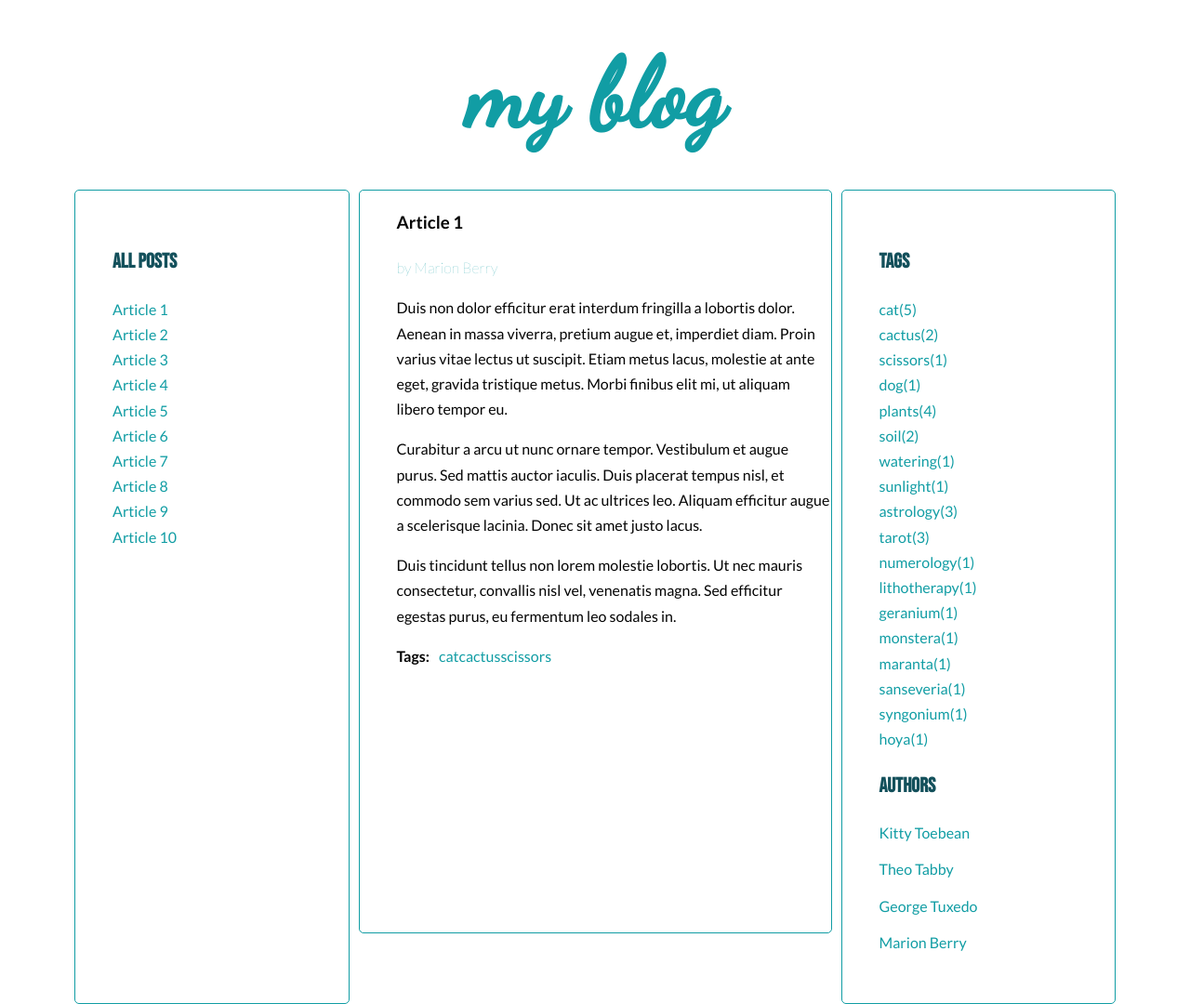
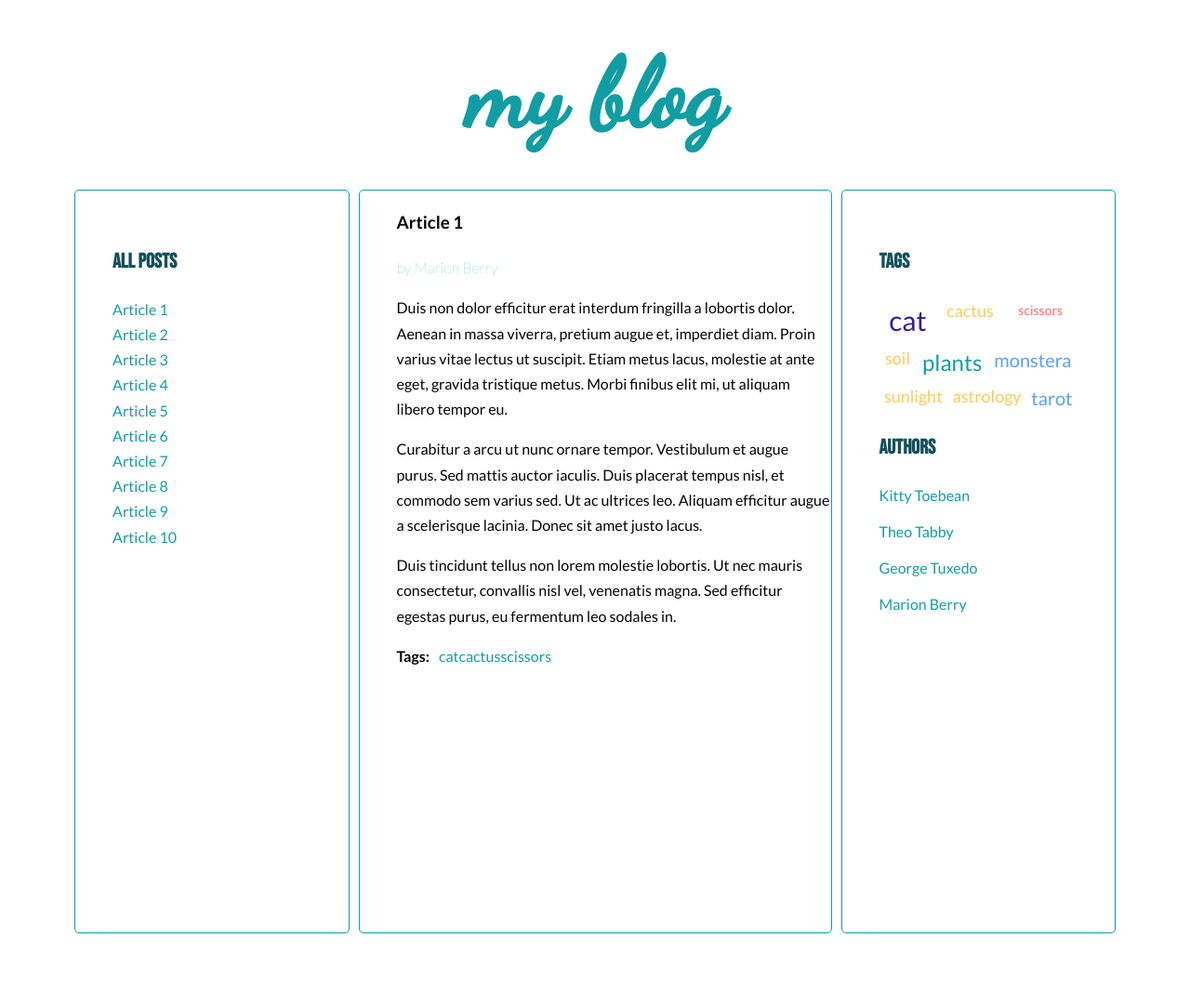
Before and after one commit to sylwiapaprzycka/javascript-blog, a website: page index.html in a window 1280 px wide. Shown: the whole page at 93% size. After the commit the page ends 1004 px from the top, so only its background shows below. Drawn offline with Linux system fonts and the light colour scheme.

Commit message:
Add calculateTahsParams and calculateTagClass function and styles for tags cloud

```diff
--- a/index.html
+++ b/index.html
@@ -32,7 +32,7 @@
                       </ul>
                     </div>
                   </article>
-                  <article class="post" id="article-2" data-tags="cat dog plants" data-author ="Theo Tabby">
+                  <article class="post" id="article-2" data-tags="cat soil plants" data-author ="Theo Tabby">
                     <h3 class="post-title">Article 2</h3>
                     <p class="post-author"></p>
                     <div class="post-content">
@@ -48,7 +48,7 @@
                       </ul>
                     </div>
                   </article>
-                  <article class="post" id="article-3" data-tags="plants soil watering sunlight" data-author ="George Tuxedo">
+                  <article class="post" id="article-3" data-tags="plants soil monstera sunlight" data-author ="George Tuxedo">
                     <h3 class="post-title">Article 3</h3>
                     <p class="post-author"></p>
                     <div class="post-content">
@@ -63,7 +63,7 @@
                       </ul>
                     </div>
                   </article>
-                  <article class="post" id="article-4" data-tags="astrology tarot numerology" data-author ="Kitty Toebean">
+                  <article class="post" id="article-4" data-tags="astrology tarot cat" data-author ="Kitty Toebean">
                     <h3 class="post-title">Article 4</h3>
                     <p class="post-author"></p>
                     <div class="post-content">
@@ -79,7 +79,7 @@
                       </ul>
                     </div>
                   </article>
-                  <article class="post" id="article-5" data-tags="tarot plants lithotherapy" data-author ="Marion Berry">
+                  <article class="post" id="article-5" data-tags="tarot plants monstera" data-author ="Marion Berry">
                     <h3 class="post-title">Article 5</h3>
                     <p class="post-author"></p>
                     <div class="post-content">
@@ -111,7 +111,7 @@
                       </ul>
                     </div>
                   </article>
-                  <article class="post" id="article-7" data-tags="geranium monstera maranta" data-author ="Kitty Toebean">
+                  <article class="post" id="article-7" data-tags="cactus monstera sunlight" data-author ="Kitty Toebean">
                     <h3 class="post-title">Article 7</h3>
                     <p class="post-author"></p>
                     <div class="post-content">
@@ -127,7 +127,7 @@
                       </ul>
                     </div>
                   </article>
-                  <article class="post" id="article-8" data-tags="sanseveria tarot syngonium" data-author ="Theo Tabby">
+                  <article class="post" id="article-8" data-tags="plants tarot sunlight monstera" data-author ="Theo Tabby">
                     <h3 class="post-title">Article 8</h3>
                     <p class="post-author"></p>
                     <div class="post-content">
@@ -143,7 +143,7 @@
                       </ul>
                     </div>
                   </article>
-                  <article class="post" id="article-9" data-tags="cat hoya astrology" data-author ="Marion Barry">
+                  <article class="post" id="article-9" data-tags="cat tarot astrology" data-author ="Marion Barry">
                     <h3 class="post-title">Article 9</h3>
                     <p class="post-author"></p>
                     <div class="post-content">
--- a/js/script.js
+++ b/js/script.js
@@ -47,7 +47,9 @@ const optArticleSelector = '.post',
     optTitleListSelector = '.titles',
     optArticleTagsSelector = '.post-tags .list',
     optArticleAuthorSelector = '.post-author',
-    optTagsListSelector = '.tags.list';
+    optTagsListSelector = '.tags.list',
+    optCloudClassCount = 5,
+    optCloudClassPrefix = 'tag-size-';
 
 function generateTitleLinks(customSelector = ''){
 
@@ -89,6 +91,24 @@ function generateTitleLinks(customSelector = ''){
 }
 
 generateTitleLinks();
+
+function calculateTagsParams(tags) {
+  const params = {max: 0, min: 999999};
+    for (let tag in tags) {
+        params.max = Math.max(tags[tag], params.max);
+        params.min = Math.min(tags[tag], params.min);
+        console.log(tag + ' is used ' + tags[tag] + ' times');
+    }
+  return params;
+}
+
+function caclulateTagClass(count, params) {
+  const normalizedCount = count - params.min;
+  const normalizedMax = params.max - params.min;
+  const percentage = normalizedCount / normalizedMax;
+  const classNumber = Math.floor( percentage * (optCloudClassCount -1) +1);
+  return optCloudClassPrefix + classNumber;
+}
 
 function generateTags(){
   /* [NEW] create a new variable allTags with an empty object */
@@ -145,11 +165,15 @@ function generateTags(){
 
     /* [NEW] create variable for all links HTML code*/
     let allTagsHTML = '';
+    const tagsParams = calculateTagsParams(allTags);
+    console.log('tagsParams:', tagsParams);
 
       /* [NEW] START LOOP: for each tag in allTags: */
       for (let tag in allTags) {
         /* [NEW] generate code of a link and add it to allTagsHTML */
-        allTagsHTML += '<li><a href="#tag-' + tag + '"><span>' + tag + '(' + allTags[tag] + ') </span> </a></li>';
+        allTagsHTML += '<li><a href="#tag-' + tag + '" class="' + caclulateTagClass(allTags[tag], tagsParams) + '"><span>' + tag + '</span> </a></li>';
+        const tagLinkHTML = '<li>' + caclulateTagClass(allTags[tag], tagsParams) + '</li>';
+        console.log('taglinkHTML:', tagLinkHTML);
       }
       /* [NEW] END LOOP: for each tag in allTags: */
     /*[NEW] add html from allTagsHTML to taglist */
--- a/sass/style.scss
+++ b/sass/style.scss
@@ -7,6 +7,7 @@ $color-light: #fff;
 $color-medium: #119DA4;
 $color-dark: #13505B;
 $color-superdark: #040404;
+
 
 
 $font-logo: 'Dancing Script', cursive;
@@ -103,9 +104,60 @@ a:hover {
   .active {
     font-weight: 900;
     font-size: 1.1em;
-    color: $color-dark;
     text-decoration: none;
   }
+}
+
+.tags {
+  display: flex;
+  flex-wrap: wrap;
+  justify-content: space-around;
+}
+
+.tag-size-1 {
+  font-size: 14px;
+  color: #ff6b6b;
+  padding: 0 10px;
+    &.active {
+      font-size: 16px;
+    }
+}
+
+.tag-size-2 {
+  font-size: 18px;
+  color: #feca57;
+  padding: 0 5px;
+    &.active {
+      font-size: 20px;
+    }
+
+}
+
+.tag-size-3 {
+  font-size: 20px;
+  color: #54a0ff;
+  padding: 0 5px;
+    &.active {
+      font-size: 22px;
+    }
+}
+
+.tag-size-4 {
+  font-size: 24px;
+  color: $color-medium;
+  padding: 0 5px;
+    &.active {
+      font-size: 26px;;
+    }
+}
+
+.tag-size-5 {
+  font-size: 30px;
+  color: #341f97;
+  padding: 0 5px;
+    &.active {
+      font-size: 32px;
+    }
 }
 
 .list-horizontal {
```
Also changed, not shown: css/style.css, 1 other file.
